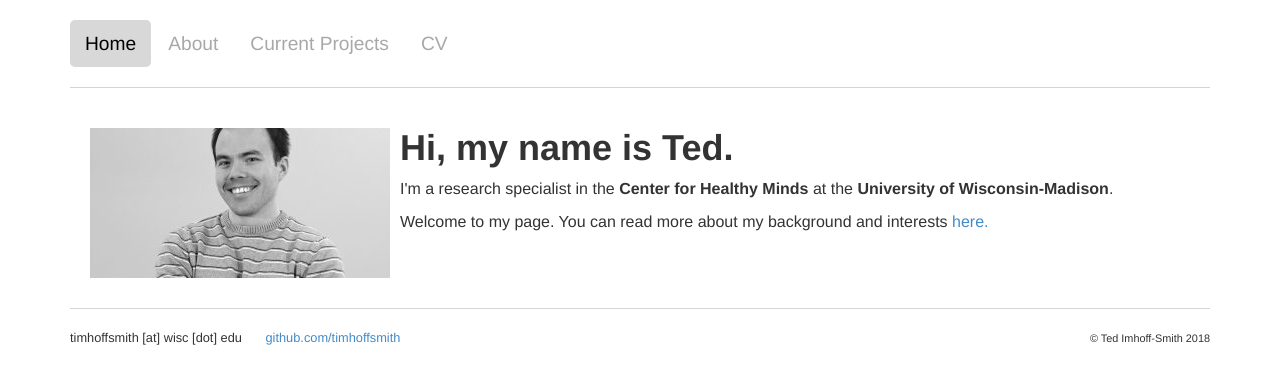
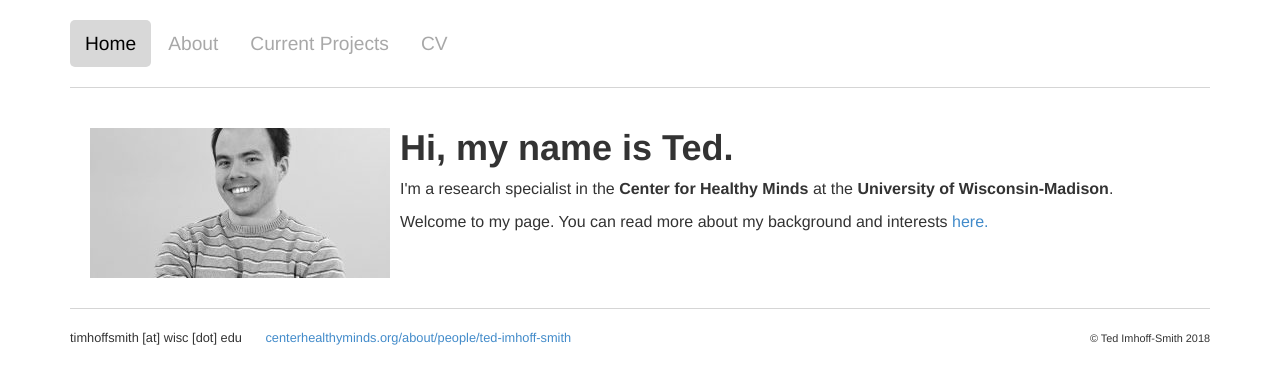
Before and after one commit to timhoffsmith/timhoffsmith.github.io, a Jekyll site: the page built from index.html, in a window 1280 px wide. Shown: the top 384 px of the page. Built offline with Jekyll 4.4.1, drawn with Linux system fonts in a browser that asks for light colours.

Commit message:
Update footer.html

```diff
--- a/_includes/footer.html
+++ b/_includes/footer.html
@@ -4,7 +4,7 @@
         <div class="col-sm-8">
             <ul>
                 <li>timhoffsmith [at] wisc [dot] edu</li>
-                <li><a href="https://github.com/timhoffsmith">github.com/timhoffsmith</a></li>
+                <li><a href="https://centerhealthyminds.org/about/people/ted-imhoff-smith">centerhealthyminds.org/about/people/ted-imhoff-smith</a></li>
             </ul>
         </div>
 
```
